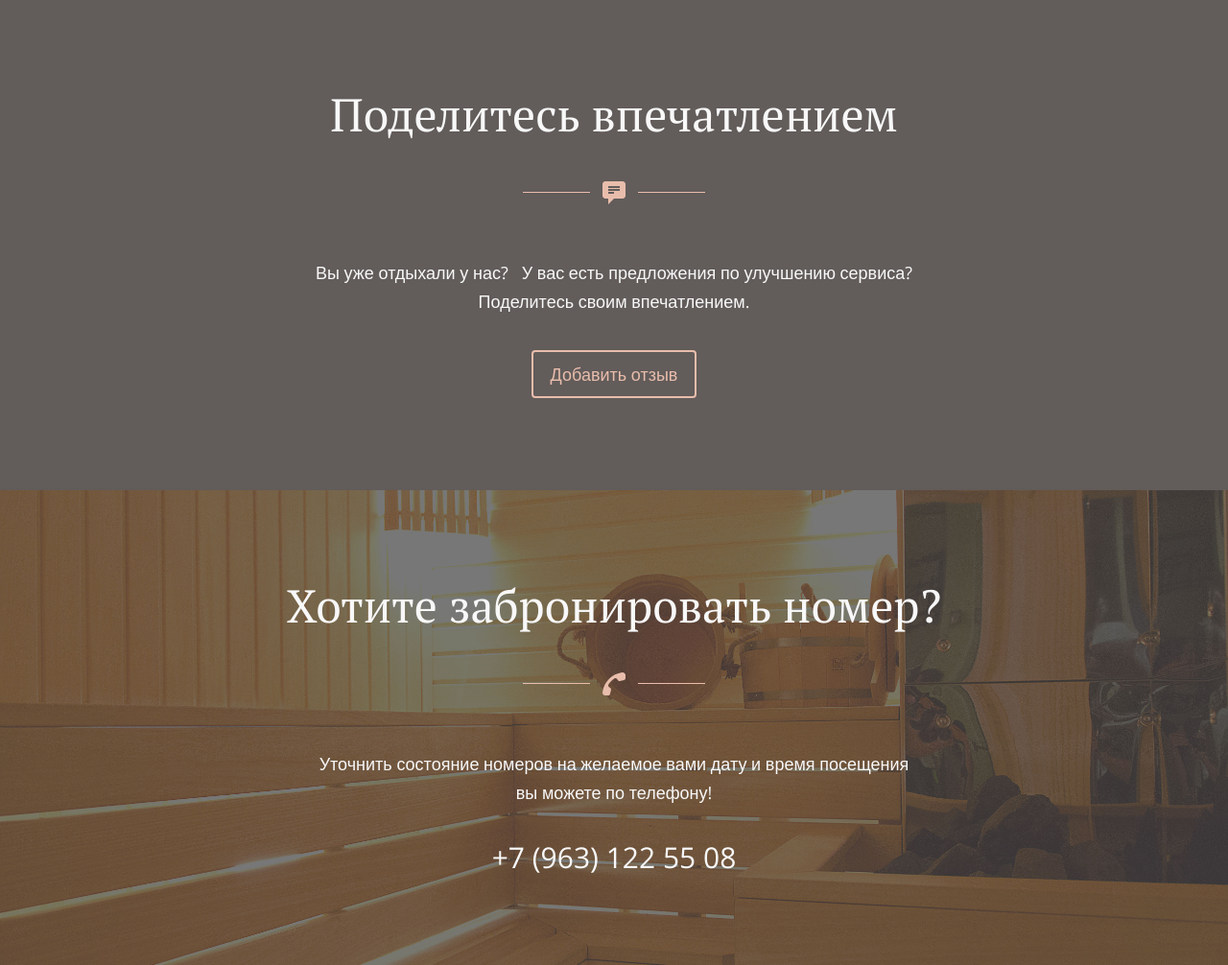
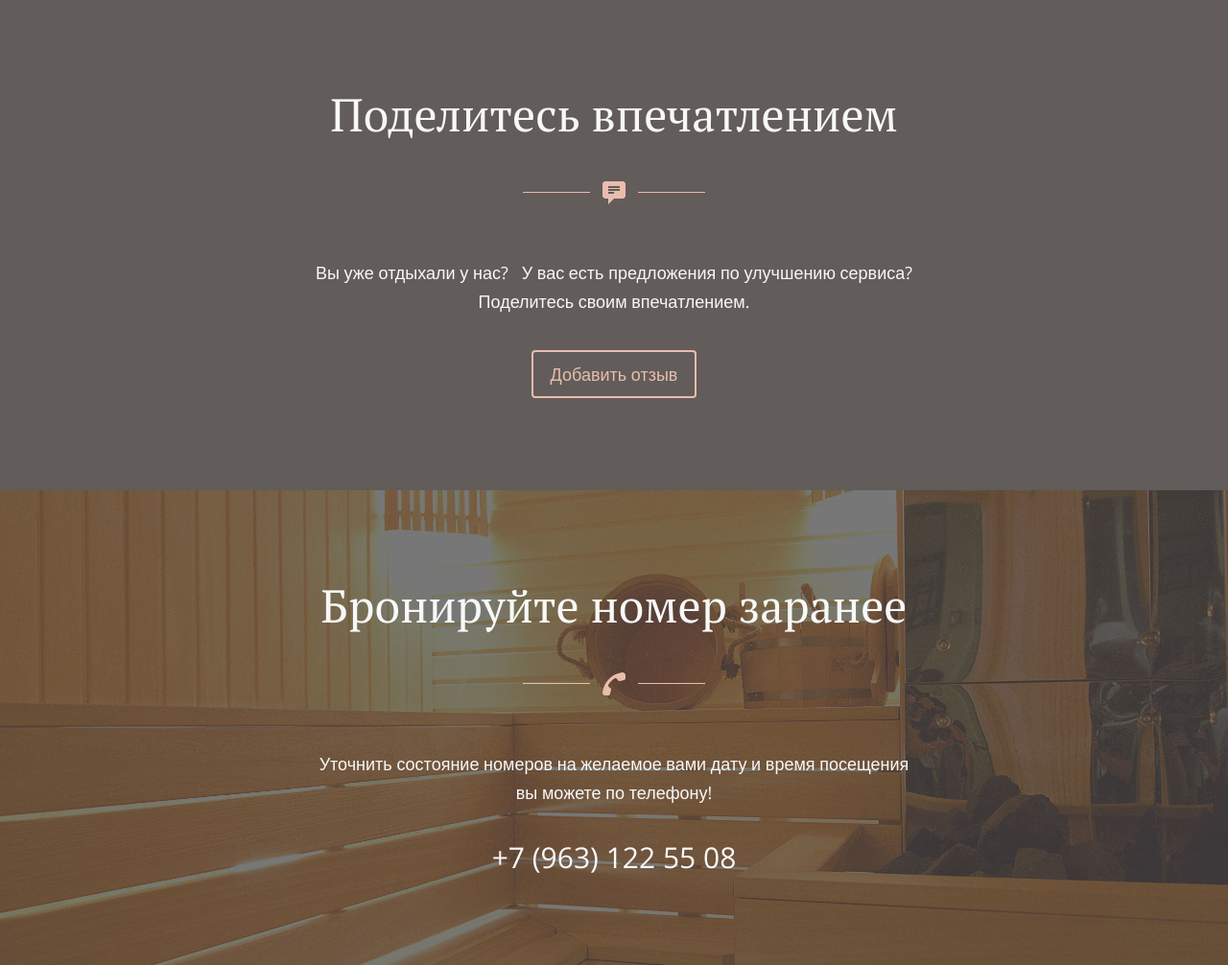
Before and after one commit to ildaribragimov/GL, a PHP site: page /index2.php in a window 1280 px wide. Shown: the part 3650-4656 px from the top of the page at 96% size. Run offline with PHP 8.4, Linux system fonts and the light colour scheme; some libraries are stand-ins or nearby versions.

Commit message:
Изменение заголовка секции "Забронировать нмоер"

```diff
--- a/web/html/glclub.ru/www/includes/reserveRoom.php
+++ b/web/html/glclub.ru/www/includes/reserveRoom.php
@@ -1,6 +1,6 @@
 <?php
 /**
- * Описание шаблона вывода секции "Контакты"
+ * Описание шаблона вывода секции "Забронировать номер"
  */
 ?>
 
@@ -9,7 +9,7 @@
 	<div class="section-wrapper">
 		<!-- Шапка секции - Начало -->
 		<header>
-			<h2>Хотите забронировать номер?</h2>
+            <h2>Бронируйте номер заранее</h2>
             <div class="separator -phone">
 				<div class="separator-wrapper">
 					<div class="separator-content">
--- a/web/html/glclub.ru/www/includes/reserveRoom_back_29012016.php
+++ b/web/html/glclub.ru/www/includes/reserveRoom_back_29012016.php
@@ -1,6 +1,6 @@
 <?php
 /**
- * Описание шаблона вывода секции "Контакты"
+ * Описание шаблона вывода секции "Забронировать номер"
  */
 ?>
 
@@ -9,7 +9,7 @@
 	<div class="section-wrapper">
 		<!-- Шапка секции - Начало -->
 		<header>
-			<h2>Хотите забронировать номер?</h2>
+			<h2>Бронируйте номер заранее</h2>
             <div class="separator -phone">
 				<div class="separator-wrapper">
 					<div class="separator-content">
```
